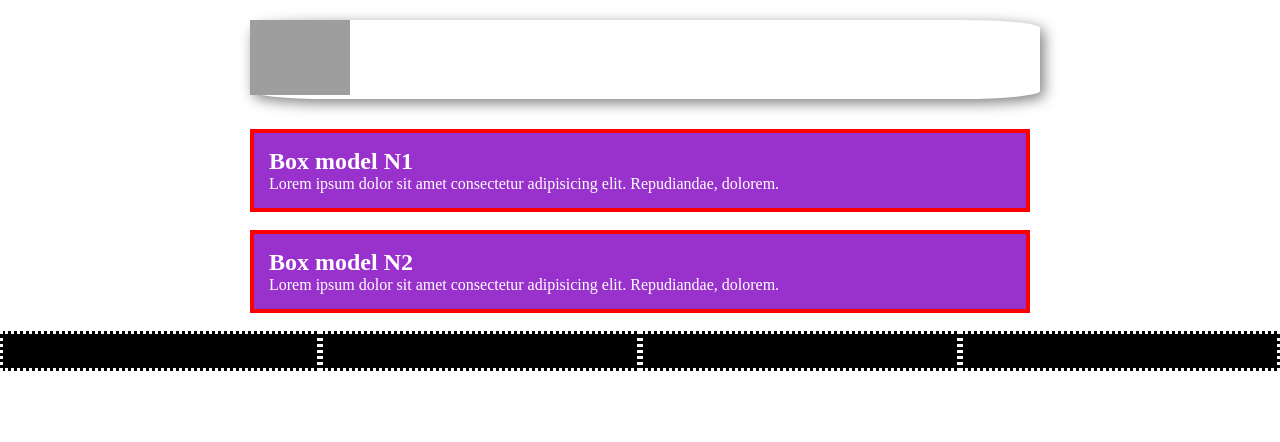
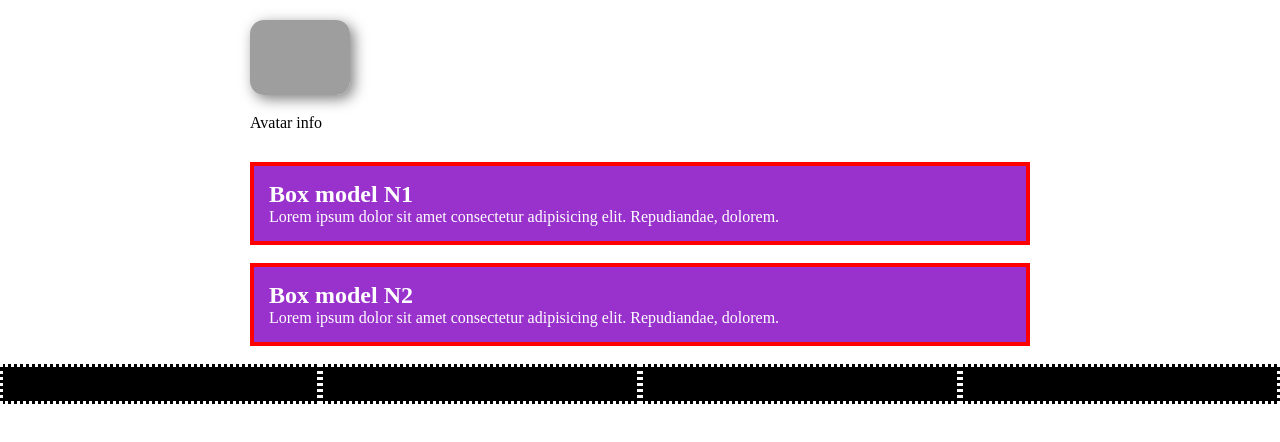
Before and after one commit to ZMDev/ResultSchool_InitialSteps, a plain HTML site: page FreeHTML-CSS_Course/My_CSS_lessons/lesson_c6_box-model.html in a window 1280 px wide. Drawn offline with Linux system fonts and the light colour scheme; grey boxes are pictures that could not be loaded.

Commit message:
Fix Lesson 6 work

```diff
--- a/FreeHTML-CSS_Course/My_CSS_lessons/lesson_c6_box-model.html
+++ b/FreeHTML-CSS_Course/My_CSS_lessons/lesson_c6_box-model.html
@@ -17,14 +17,26 @@
         max-width: 800px;
         margin: auto;
         }
+        .avatar-box {
+            width: 100%;
+        }
+        .avatar-block .avatar-info {
+            width: 25%;
+            float: left;
+            box-sizing: border-box;
+        }
         .avatar {
             margin-top: 20px;
             margin-left: 10px;
+            margin-bottom: 15px;
+            max-width: 100px;
+            max-height: 100px;
+            border-radius: 14px;
+            box-shadow: 4px 4px 14px rgba(0, 0, 0, 0.5);
+        }
+        .avatar-info {
+            margin-left: 10px;
             margin-bottom: 30px;
-            /* max-width: 100px;
-            max-height: 100px; */
-            border-radius: 10%;
-            box-shadow: 4px 4px 14px rgba(0, 0, 0, 0.5);
         }
         .box {
             background: darkorchid;
@@ -60,9 +72,14 @@
 <body>
 
     <div class="container">
-        <div class="avatar">
-            <img src="avatar.jpg" alt="Avatar photo" width="100px">
+
+        <div class="avatar-box">
+            <div class="avatar-block">
+                <img src="avatar.jpg" alt="Avatar photo" class="avatar">
+            </div>
+            <div class="avatar-info">Avatar info</div>
         </div>
+
         <div class="box">
             <h2>Box model N1</h2>
             <p>Lorem ipsum dolor sit amet consectetur adipisicing elit. Repudiandae, dolorem.</p>
```
